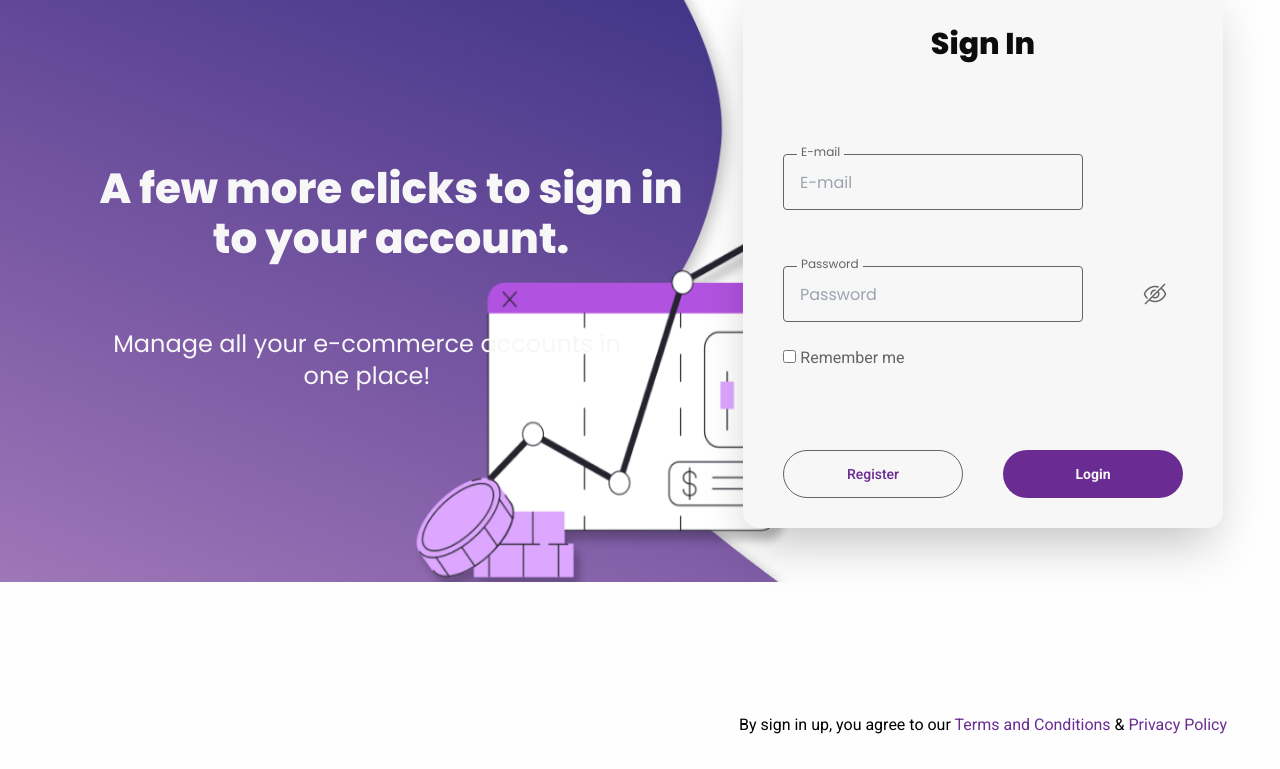
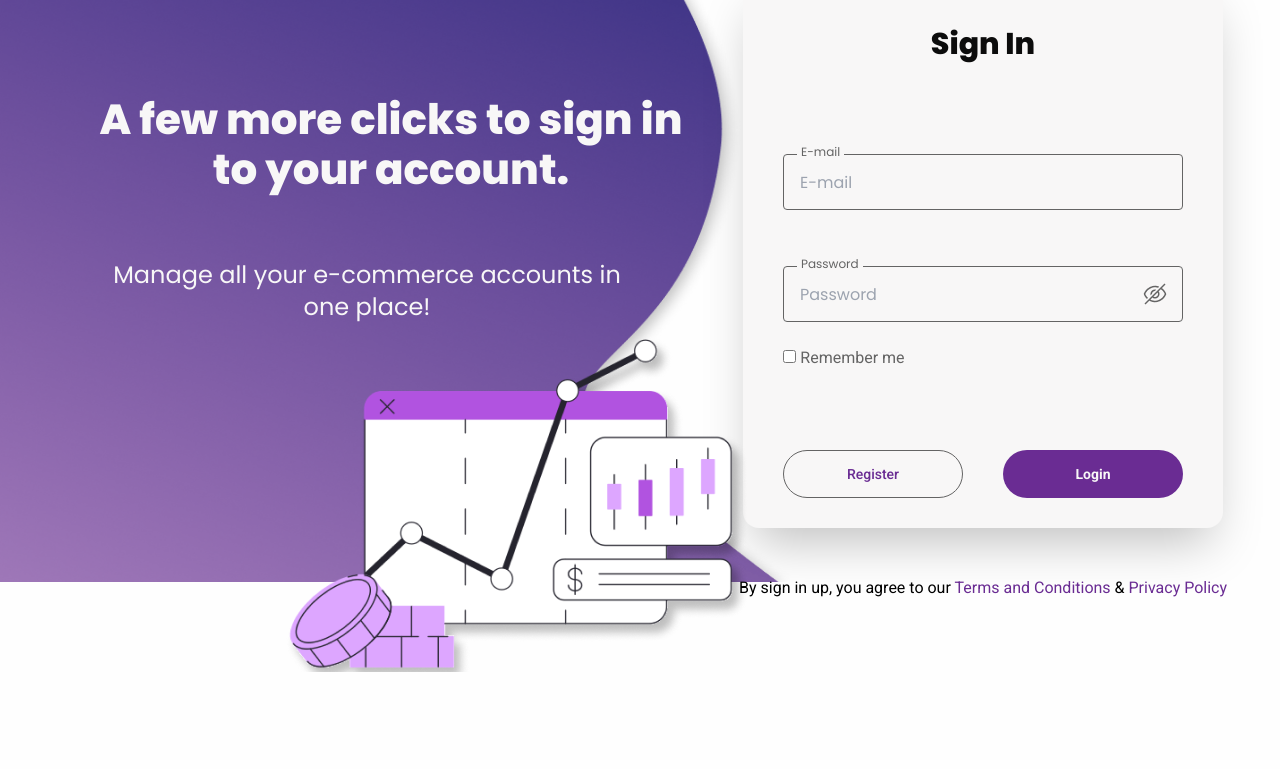
Before and after one commit to mzanan/yieldpro, a website: page index.html in a window 1280 px wide. Shown: the part 218-987 px from the top of the page. After the commit the page ends 890 px from the top, so only its background shows below. Drawn offline with Linux system fonts and the light colour scheme.

Commit message:
fix input width

```diff
--- a/index.html
+++ b/index.html
@@ -5,7 +5,7 @@
     <meta name="viewport" content="width=device-width, initial-scale=1.0" />
     <link href="./dist/styles/index.css" rel="stylesheet" />
   </head>
-  <body>
+  <body class="h-[100vh] overflow-hidden">
     <div class="relative xl:max-h-[1440px] xl:h-screen md:flex md:flex-col">
       <img
         src="./assets/images/header-background.png"
@@ -25,7 +25,7 @@
         class="pl-4 pt-8 md:pl-12 md:pt-14 xl:pl-24 xl:pt-32 w-[140px] md:w-[170px] xl:w-[350px]"
       />
 
-      <div class="xl:flex xl:flex-row xl:items-center">
+      <div class="relative xl:flex xl:flex-row xl:items-center">
         <section
           class="text-center px-5 mx-auto xl:px-0 xl:mx-0 w-[310px] md:w-[400px] xl:w-[590px] xl:ml-24 xl:mb-48"
         >
@@ -41,10 +41,10 @@
         <img
           src="./assets/images/financial.png"
           alt="Financial chart"
-          class="mt-[-20px] ml-[-10px] md:mt-[-40px] md:ml-[10px] xl:mt-[0px] xl:absolute xl:bottom-0 xl:ml-96 w-[200px] h-[170px] md:w-[300px] md:h-[240px] xl:w-[500px] xl:h-[410px] z-[-1]"
+          class="absolute left-[20%] -bottom-10 hidden xl:block"
         />
 
-        <section class="mx-auto">
+        <section class="mx-auto pt-20 md:pt-0">
           <div
             class="px-4 py-6 md:py-8 md:px-6 md:pt-8 xl:py-12 xl:px-8 md:bg-white max-xl:max-w-[360px] xl:w-[480px] xl:h-[550px] md:rounded-2xl md:shadow-2xl mx-auto"
           >
@@ -61,7 +61,7 @@
                     type="email"
                     name="email"
                     placeholder="E-mail"
-                    class="pl-4 py-2 rounded border-[1px] md:bg-white border-gray w-full md:w-[300px] h-14"
+                    class="pl-4 py-2 rounded border-[1px] md:bg-white border-gray w-full md:w-[300px] xl:w-full h-14"
                   />
                 </div>
 
@@ -80,7 +80,7 @@
                       type="password"
                       name="password"
                       placeholder="Password"
-                      class="pl-4 pr-10 py-2 rounded border-[1px] md:bg-white border-gray w-full md:w-[300px] h-14"
+                      class="pl-4 pr-10 py-2 rounded border-[1px] md:bg-white border-gray w-full md:w-[300px] xl:w-full h-14"
                     />
                   </div>
                   <div>
@@ -111,7 +111,7 @@
 
           <footer class="max-md:max-w-[360px] mx-auto">
             <p
-              class="text-center font-[roboto] font-normal pt-8 md:pt-12 md:pb-8 text-xs md:text-base xl:pt-[185px]"
+              class="text-center font-[roboto] font-normal pt-8 md:pt-12 md:pb-8 text-xs md:text-base"
             >
               <span> By sign in up, you agree to our </span>
               <span class="text-primary"> Terms and Conditions </span>
```
Also changed, not shown: dist/styles/index.css.
